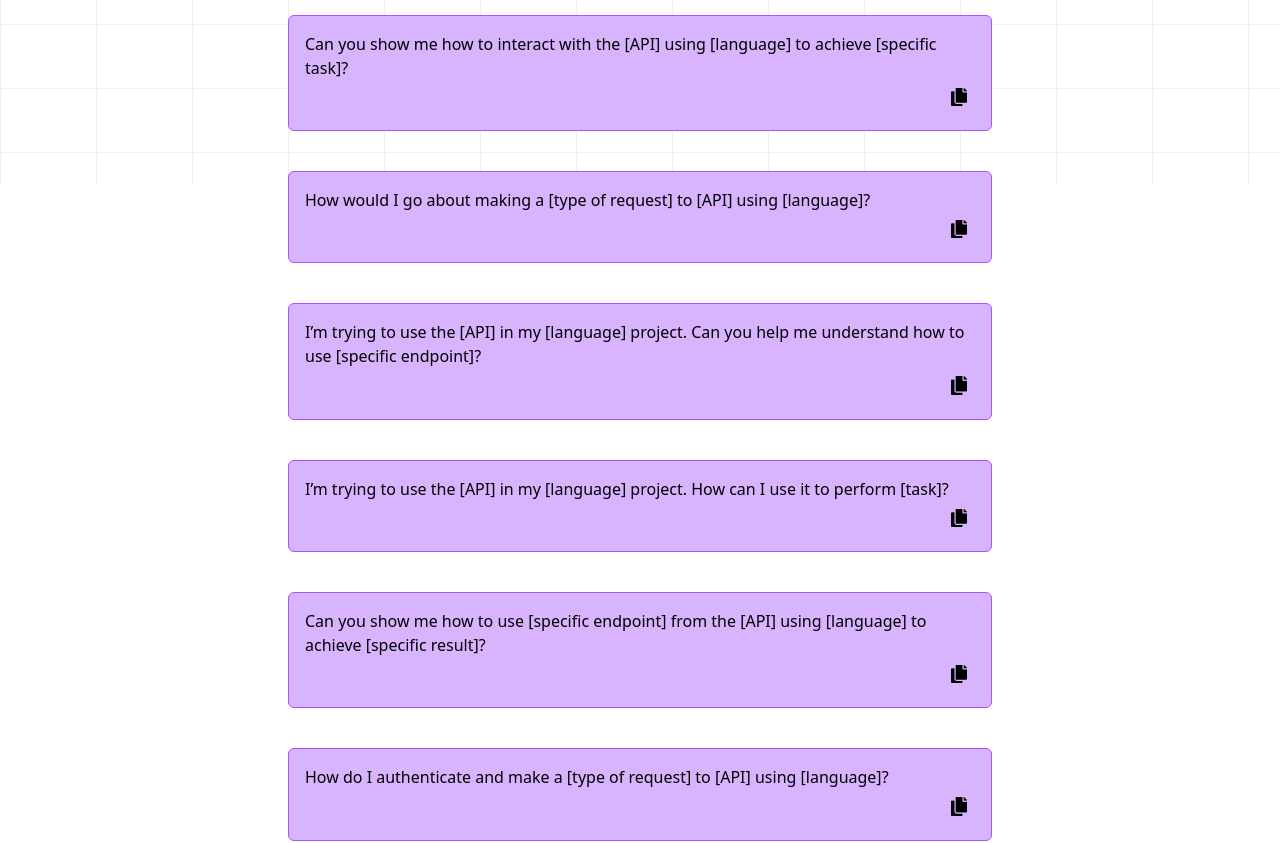
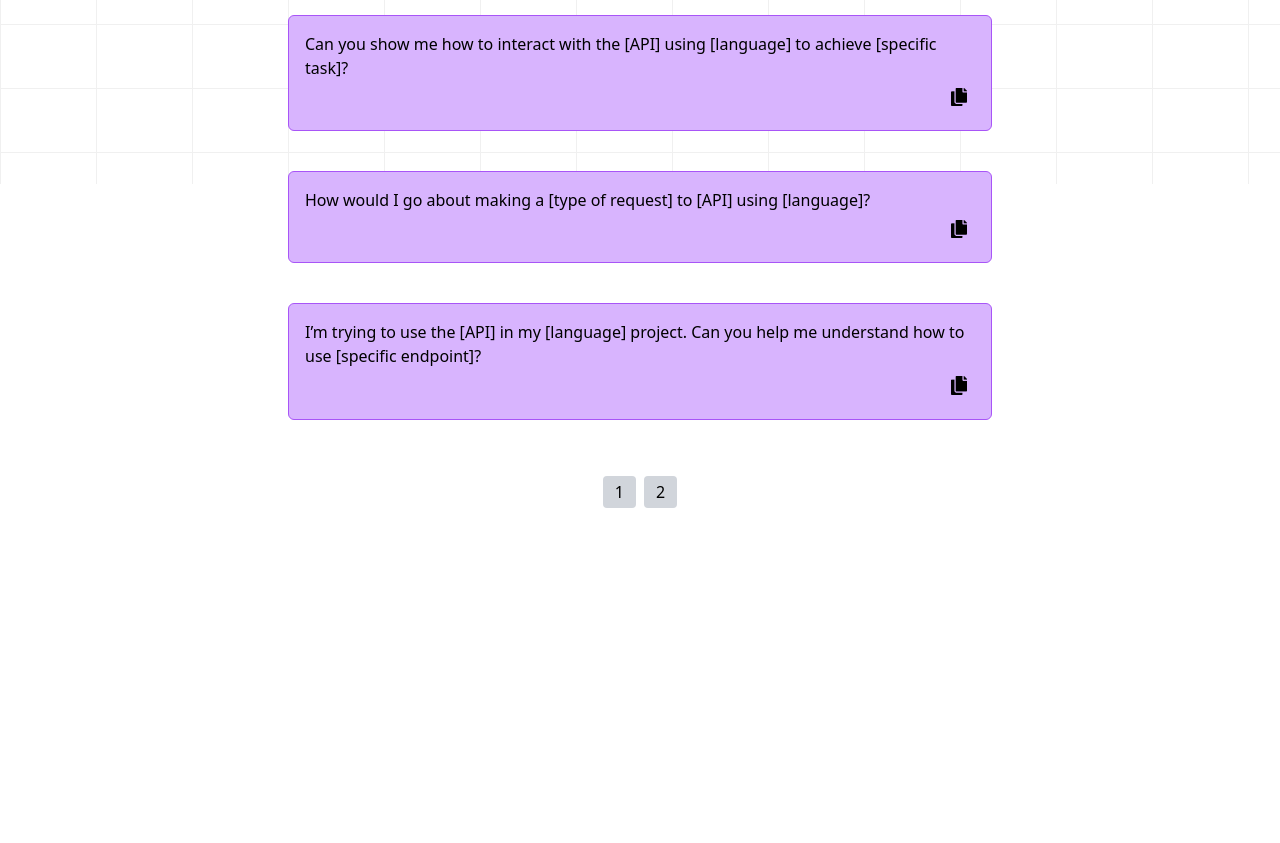
Before and after one commit to ahmadswalih/prompt-for-devs, a React (Vite) app: page /category/api-integration in a window 1280 px wide. Shown: the part 616-1459 px from the top of the page. After the commit the page ends 1164 px from the top, so only its background shows below. Built offline with nearby package versions, Linux system fonts and the light colour scheme.

Commit message:
added pagination

```diff
--- a/src/Pages/Category.jsx
+++ b/src/Pages/Category.jsx
@@ -4,7 +4,9 @@ import { Prompts } from "../components";
 
 const CategoryPage = () => {
   const { categoryName } = useParams();
-  const [prompt, setPrompts] = useState([]);
+  const [prompts, setPrompts] = useState([]);
+  const [currentPage, setCurrentPage] = useState(1);
+  const promptsPerPage = 6;
 
   useEffect(() => {
     fetch(`/data/${categoryName}.json`)
@@ -14,6 +16,12 @@ const CategoryPage = () => {
         console.error("Error fetching or parsing data:", error)
       );
   }, [categoryName]);
+
+  const indexOfLastPrompt = currentPage * promptsPerPage;
+  const indexOfFirstPrompt = indexOfLastPrompt - promptsPerPage;
+  const currentPrompts = prompts.slice(indexOfFirstPrompt, indexOfLastPrompt);
+
+  const paginate = (pageNumber) => setCurrentPage(pageNumber);
 
   return (
     <div className="text-black items-center   flex mx-auto my-auto flex-col justify-center mt-16">
@@ -26,12 +34,24 @@ const CategoryPage = () => {
         Popular Prompts for : <br />{" "}
         <span className="font-bold">{categoryName}</span>
       </p>
-      {console.log(prompt)}
       <div className="mt-10">
-        {prompt.map((value) => {
-          // console.log(value);
-          return <Prompts key={value.id} prompt={value.value} />;
-        })}
+        {currentPrompts.map((value) => (
+          <Prompts key={value.id} prompt={value.value} />
+        ))}
+      </div>
+      <div className="flex justify-center mt-4">
+        {Array.from(
+          { length: Math.ceil(prompts.length / promptsPerPage) },
+          (_, i) => (
+            <button
+              key={i}
+              onClick={() => paginate(i + 1)}
+              className="mx-1 px-3 py-1 mb-10 bg-gray-300 hover:bg-gray-400 focus:outline-none rounded"
+            >
+              {i + 1}
+            </button>
+          )
+        )}
       </div>
     </div>
   );
```
